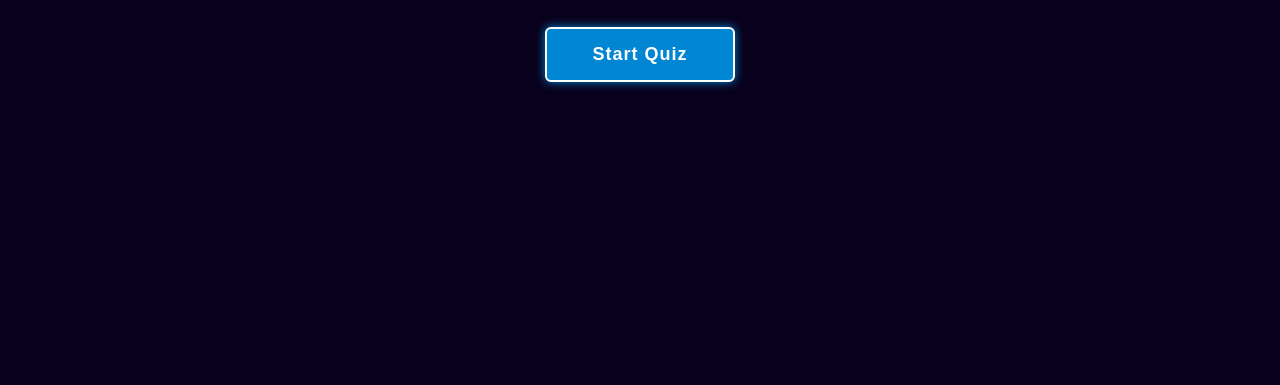
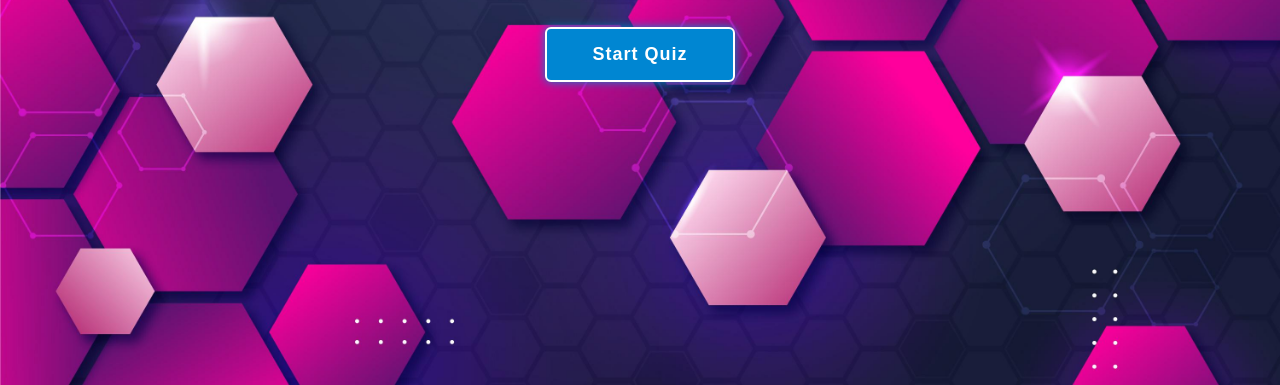
Before and after one commit to Ahmad-Hazrati/Smart-Kids-Quiz, a plain HTML site: page index.html in a window 1280 px wide. Shown: the part 415-800 px from the top of the page. Drawn offline with Linux system fonts and the light colour scheme; a web font is replaced by a local one.

Commit message:
Fix: Add relative file path to background image in css

```diff
--- a/assets/css/style.css
+++ b/assets/css/style.css
@@ -72,7 +72,7 @@ body {
 
 .main {
     min-height: 100vh;
-    background: url('assets/images/bg.jpg') no-repeat;
+    background: url('../images/bg.jpg') no-repeat;
     background-size: cover;
     background-position: center;
     pointer-events: auto;
```
